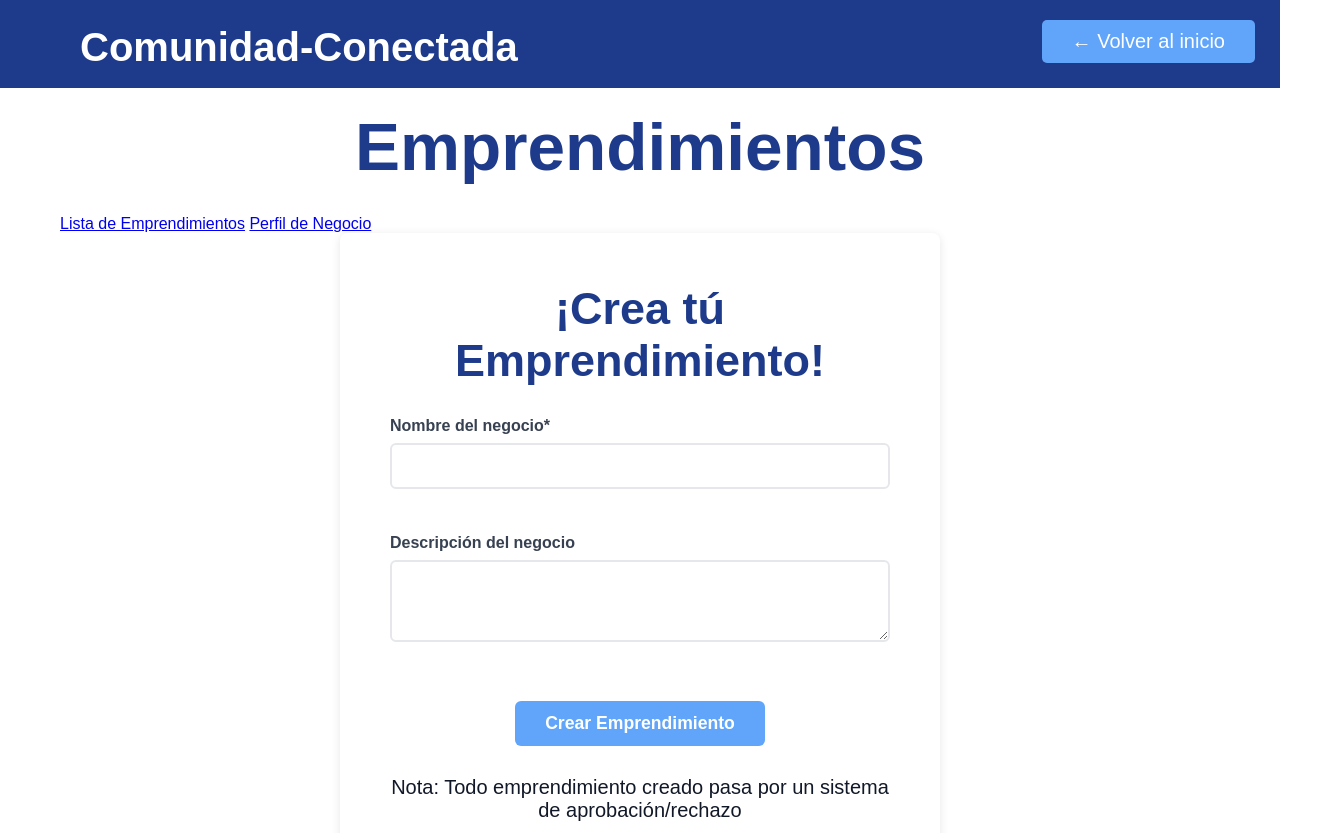
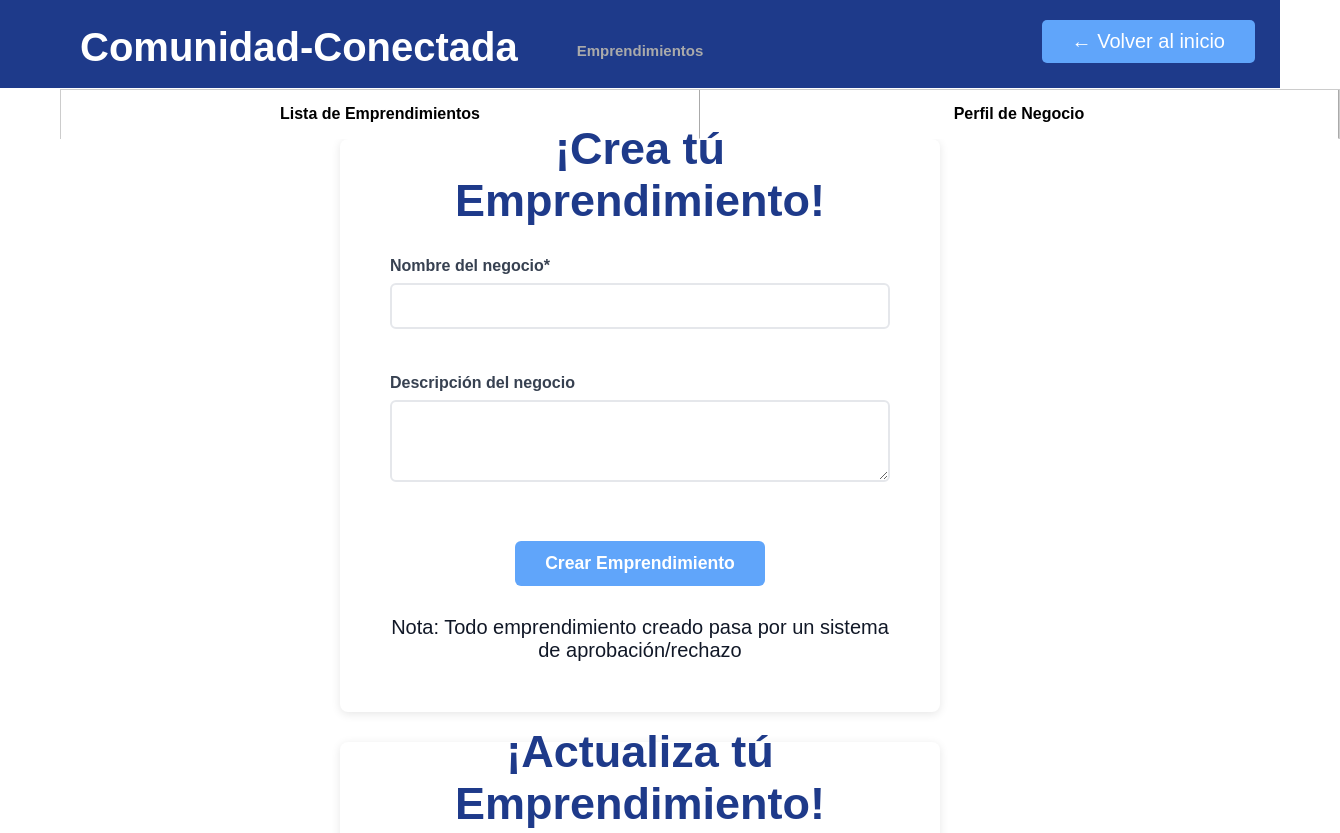
Before and after one commit to FabianVargasH/PCode-Proyecto-Ingenieria-1, a plain HTML site: page Comunidad_Conectada_Codigo/paginas/dashboard/emprendimientos/perfil.html in a window 1280 px wide. Shown: the top 833 px of the page, 1340 px wide, since content can reach past the window. Drawn offline with Linux system fonts and the light colour scheme; some packages are replaced by stand-ins of ours; a script that the page names is missing.

Commit message:
Add files via upload

```diff
--- a/Comunidad_Conectada_Codigo/css/estilos.css
+++ b/Comunidad_Conectada_Codigo/css/estilos.css
@@ -522,3 +522,43 @@ body {
   outline: none;
   border-color: #1E3A8A;
 }
+
+                                    /* === Dashboard/emprendimientos/JoseCarlos === */
+
+
+h2{
+    font-size: 15px;
+    margin-top: -66px;
+    color: #aaa;
+}
+
+.tabs {
+      display: flex;
+      border: 1px solid #ccc;
+      border-bottom: none;
+      background-color: #ccc;
+      width:100vw;
+    }
+
+    .tabs a {
+      flex:1;
+      text-align: center;
+      padding: 15px 0px;
+      text-decoration: none;
+      color: black;
+      background-color: #eee;
+      border-right: 1px solid #aaa;
+    }
+
+
+    .tabs a.active {
+      background-color: white;
+      border-bottom: 1px solid white;
+      font-weight: bold;
+    }
+
+    .tabs a.active2 {
+      background-color: white;
+      border-bottom: 1px solid white;
+      font-weight: bold;
+    }
```
